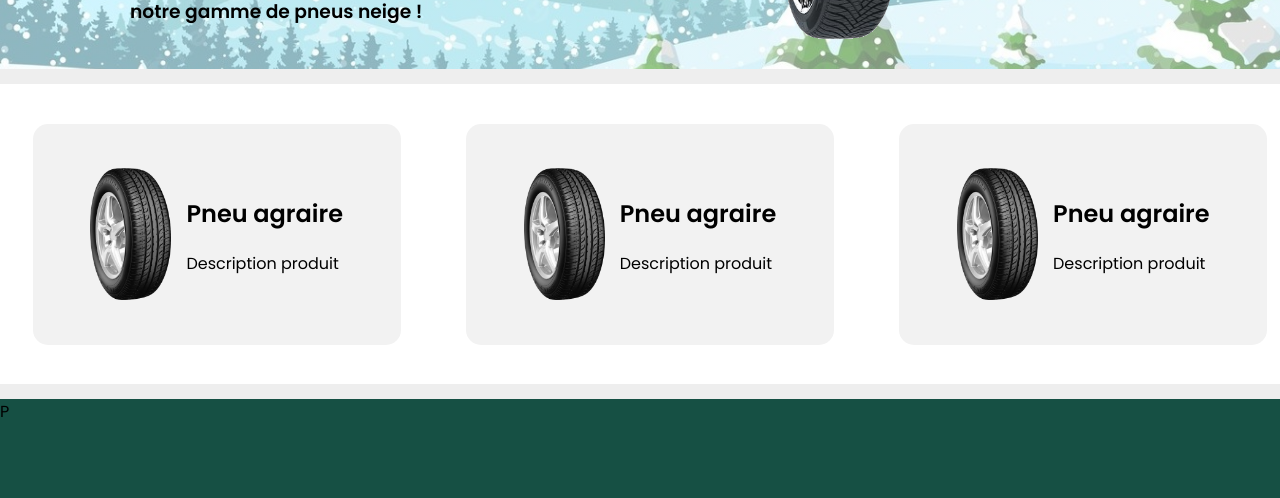
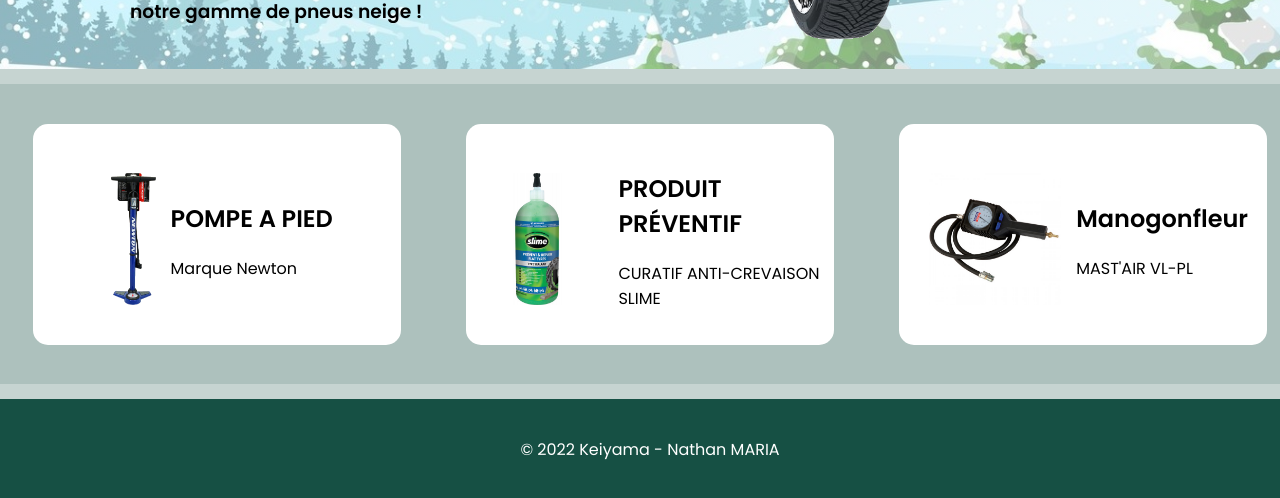
Before and after one commit to nathenem/keiyama_update, a plain HTML site: page index.html in a window 1280 px wide. Shown: the part 726-1224 px from the top of the page. Drawn offline with Linux system fonts and the light colour scheme; a script that the page names is missing.

Commit message:
last commit before the next one

```diff
--- a/index.html
+++ b/index.html
@@ -15,7 +15,7 @@
       <header>
         <div id="header_wrapper">
           <div id="header_side1">
-            <a href="index.html"><img src="assets/logo.png" /></a>
+            <a href="index.html"><img src="assets/logo.png" alt="keiyama" /></a>
             <div id="log_buttons">
               <button>
                 <p>Se connecter</p>
@@ -99,7 +99,7 @@
                   <a>
                     <img src="assets/roue13.png" />
                     <div>
-                      <h2>Roue complète 13"</h2>
+                      <h2>Roue complète</h2>
                       <p>145/70R13 TL</p>
                     </div>
                   </a>
@@ -108,10 +108,10 @@
               <li>
                 <div class="product">
                   <a>
-                    <img src="assets/pneu3.png" />
+                    <img src="assets/pompe_newton_fpv1_bleu_e.png" />
                     <div>
-                      <h2>Pneu agraire</h2>
-                      <p>Description produit</p>
+                      <h2>POMPE A PIED</h2>
+                      <p>Marque Newton</p>
                     </div>
                   </a>
                 </div>
@@ -119,10 +119,10 @@
               <li>
                 <div class="product">
                   <a>
-                    <img src="assets/pneu3.png" />
+                    <img src="assets/slime_bouteille_1l.jpg" />
                     <div>
-                      <h2>Pneu agraire</h2>
-                      <p>Description produit</p>
+                      <h2>PRODUIT PRÉVENTIF</h2>
+                      <p>CURATIF ANTI-CREVAISON SLIME</p>
                     </div>
                   </a>
                 </div>
@@ -130,10 +130,10 @@
               <li>
                 <div class="product">
                   <a>
-                    <img src="assets/pneu3.png" />
+                    <img src="assets/mano_mastair_pl_bar.jpg" />
                     <div>
-                      <h2>Pneu agraire</h2>
-                      <p>Description produit</p>
+                      <h2>Manogonfleur</h2>
+                      <p>MAST'AIR VL-PL</p>
                     </div>
                   </a>
                 </div>
@@ -141,10 +141,10 @@
               <li>
                 <div class="product">
                   <a>
-                    <img src="assets/pneu3.png" />
+                    <img src="assets/mitas_v11_wind_100_km-h_.jpg" />
                     <div>
-                      <h2>Pneu agraire</h2>
-                      <p>Description produit</p>
+                      <h2>Pneu pour caisse à savon</h2>
+                      <p>Rubena/Mitas V11</p>
                     </div>
                   </a>
                 </div>
@@ -154,7 +154,9 @@
         </div>
       </main>
       <footer>
-        <div id="footer_wrapper">P</div>
+        <div id="footer_wrapper">
+          <p>© 2022 Keiyama - Nathan MARIA</p>
+        </div>
       </footer>
     </div>
   </body>
--- a/scss/body.scss
+++ b/scss/body.scss
@@ -8,7 +8,7 @@ body {
   font-family: "Poppins", "Verdana", "Geneva", "Tahoma", sans-serif;
   margin: 0 auto;
   width: 100%;
-  background-color: rgb(238, 238, 238);
+  background-color: rgba(22, 80, 68, 0.244);
 }
 
 #wrapper {
--- a/scss/footer.scss
+++ b/scss/footer.scss
@@ -4,4 +4,15 @@ footer {
   width: 100%;
   height: 100px;
   background-color: rgb(22, 80, 68);
+  div {
+    margin: 0 auto;
+    width: 1300px;
+    height: 100%;
+    display: flex;
+    justify-content: center;
+    align-items: center;
+    p {
+      color: white;
+    }
+  }
 }
--- a/scss/main.scss
+++ b/scss/main.scss
@@ -97,7 +97,7 @@ main {
 }
 
 #best_sellers {
-  background-color: white;
+  background-color: rgba(22, 80, 68, 0.14);
   width: 1300px;
   height: 300px;
   display: flex;
@@ -110,11 +110,12 @@ main {
 }
 
 .product {
-  background-color: rgb(242, 242, 242);
+  background-color: white;
   border-radius: 15px;
   height: 85%;
   transition: all 0.2s ease-in-out;
   a {
+    margin: 5px;
     width: 100%;
     height: 100%;
     display: flex;
@@ -132,7 +133,6 @@ main {
 }
 
 .product:hover {
-  background-color: rgba(22, 80, 68, 0.5);
   transform: scale(1.05);
 }
 
```
Also changed, not shown: assets/mano_mastair_pl_bar.jpg (added), assets/mitas_v11_wind_100_km-h_.jpg (added), assets/pompe_newton_fpv1_bleu_e.jpg (added), assets/pompe_newton_fpv1_bleu_e.png (added), assets/slime_bouteille_1l.jpg (added), index.css, 1 other file.
